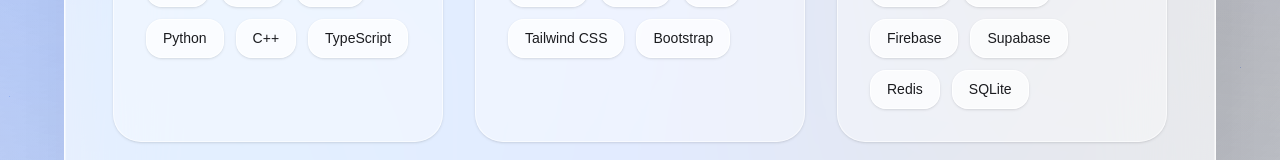
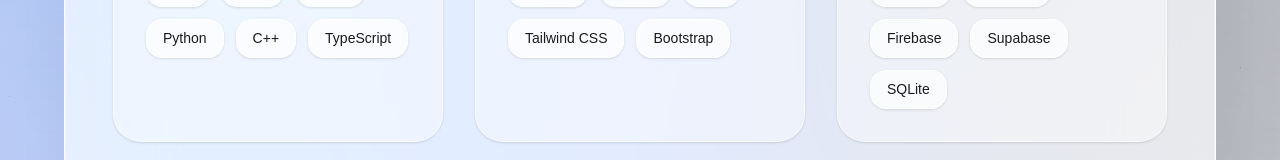
Before and after one commit to fnzh-i/PersonalPortfolio, a React (Vite) app in the folder Frontend/: page /stack in a window 1280 px wide. Shown: the part 633-793 px from the top of the page. Built offline with nearby package versions, Linux system fonts and the light colour scheme.

Commit message:
Update logs (redis)
- removed redis in data

```diff
--- a/Frontend/src/app/components/TechStack.tsx
+++ b/Frontend/src/app/components/TechStack.tsx
@@ -15,7 +15,7 @@ const categories = [
   {
     title: "Data",
     kicker: "Persistence",
-    items: ["MySQL", "MariaDB", "Firebase", "Supabase", "Redis", "SQLite"],
+    items: ["MySQL", "MariaDB", "Firebase", "Supabase", "SQLite"],
   },
   {
     title: "Infrastructure",
```
